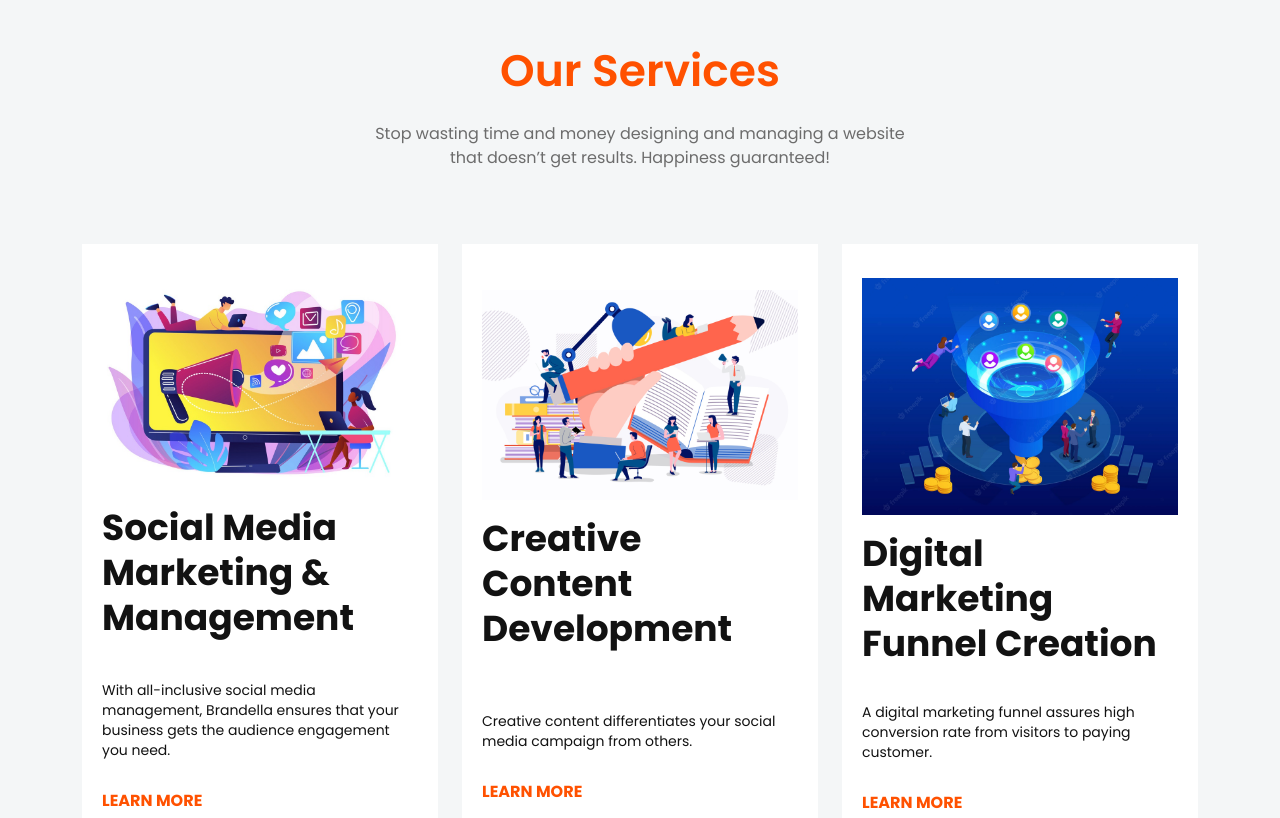
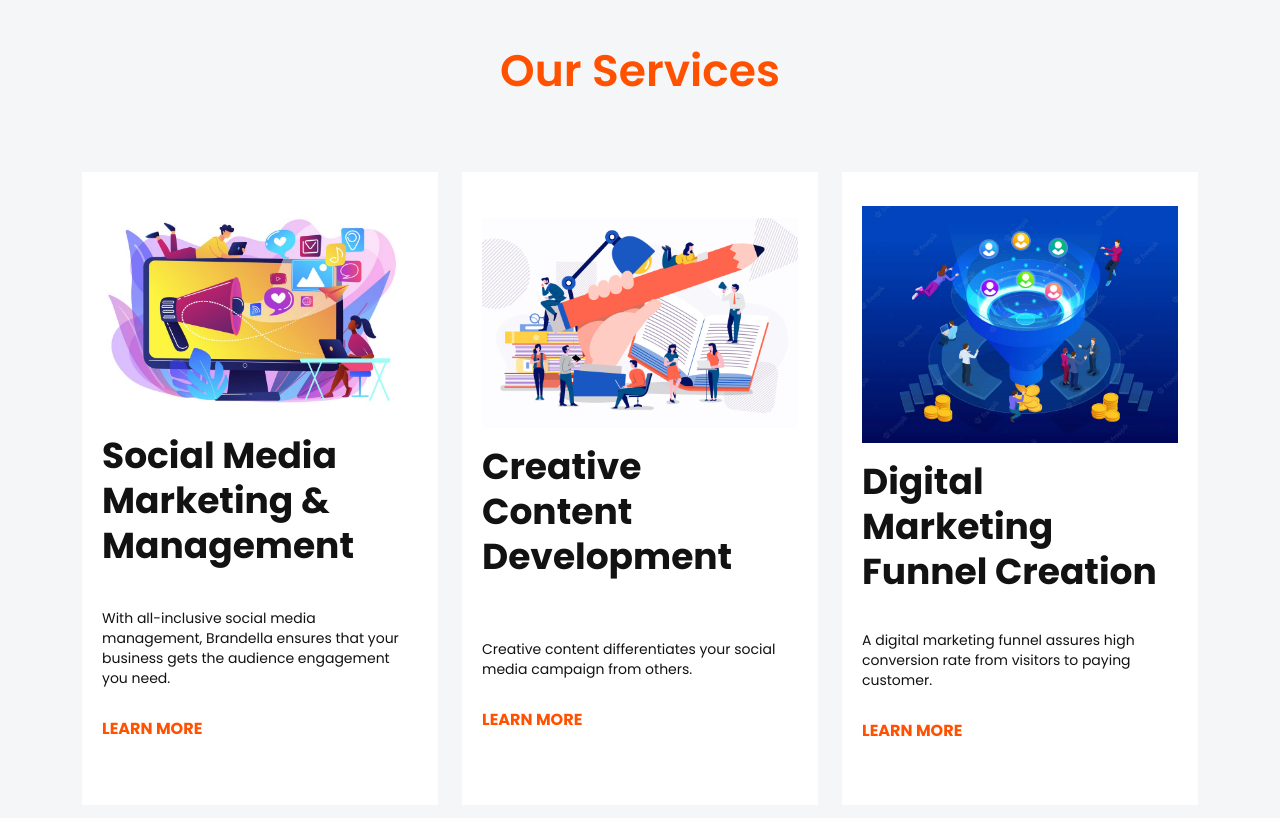
Before and after one commit to dark-hat-Darkie/brandella_static, a plain HTML site: page index.html in a window 1280 px wide. Shown: the part 1440-2258 px from the top of the page. Drawn offline with Linux system fonts and the light colour scheme.

Commit message:
removed subtitle from sections

```diff
--- a/index.html
+++ b/index.html
@@ -271,7 +271,6 @@
                 <div class="col-lg-6 col-md-10">
                     <div class="section-title text-center pb-10">
                         <h3 class="title" style="color: rgb(255, 81, 0);">Our Services</h3>
-                        <p class="text">Stop wasting time and money designing and managing a website that doesn’t get results. Happiness guaranteed!</p>
                     </div> <!-- row -->
                 </div>
             </div> <!-- row -->
@@ -517,7 +516,6 @@
                 <div class="col-lg-6 col-md-10">
                     <div class="section-title text-center pb-10">
                         <h3 class="title" style="color: rgb(255, 81, 0);">Featured Works</h3>
-                        <p class="text">Stop wasting time and money designing and managing a website that doesn’t get results. Happiness guaranteed!</p>
                     </div> <!-- section title -->
                 </div>
             </div> <!-- row -->
@@ -628,7 +626,6 @@
           <div class="col-6 text-center">
             <div class="section-title text-center pb-10">
                 <h3 class="title" style="color: rgb(255, 81, 0);">Our Clients</h3>
-                <p class="text">Stop wasting time and money designing and managing a website that doesn’t get results. Happiness guaranteed!</p>
             </div> <!-- section title -->
           </div>
         </div>
@@ -674,7 +671,6 @@
                 <div class="col-lg-6 col-md-10">
                     <div class="section-title text-center pb-30">
                         <h3 class="title" style="color: rgb(255, 81, 0);">Meet The Team</h3>
-                        <p class="text">Stop wasting time and money designing and managing a website that doesn’t get results. Happiness guaranteed!</p>
                     </div> <!-- section title -->
                 </div>
             </div> <!-- row -->
@@ -788,7 +784,6 @@
                 <div class="col-lg-6 col-md-10">
                     <div class="section-title text-center pb-30">
                         <h3 class="title" style="color: rgb(255, 81, 0);">Contact</h3>
-                        <p class="text">Stop wasting time and money designing and managing a website that doesn’t get results. Happiness guaranteed!</p>
                     </div> <!-- section title -->
                 </div>
             </div> <!-- row -->
```
